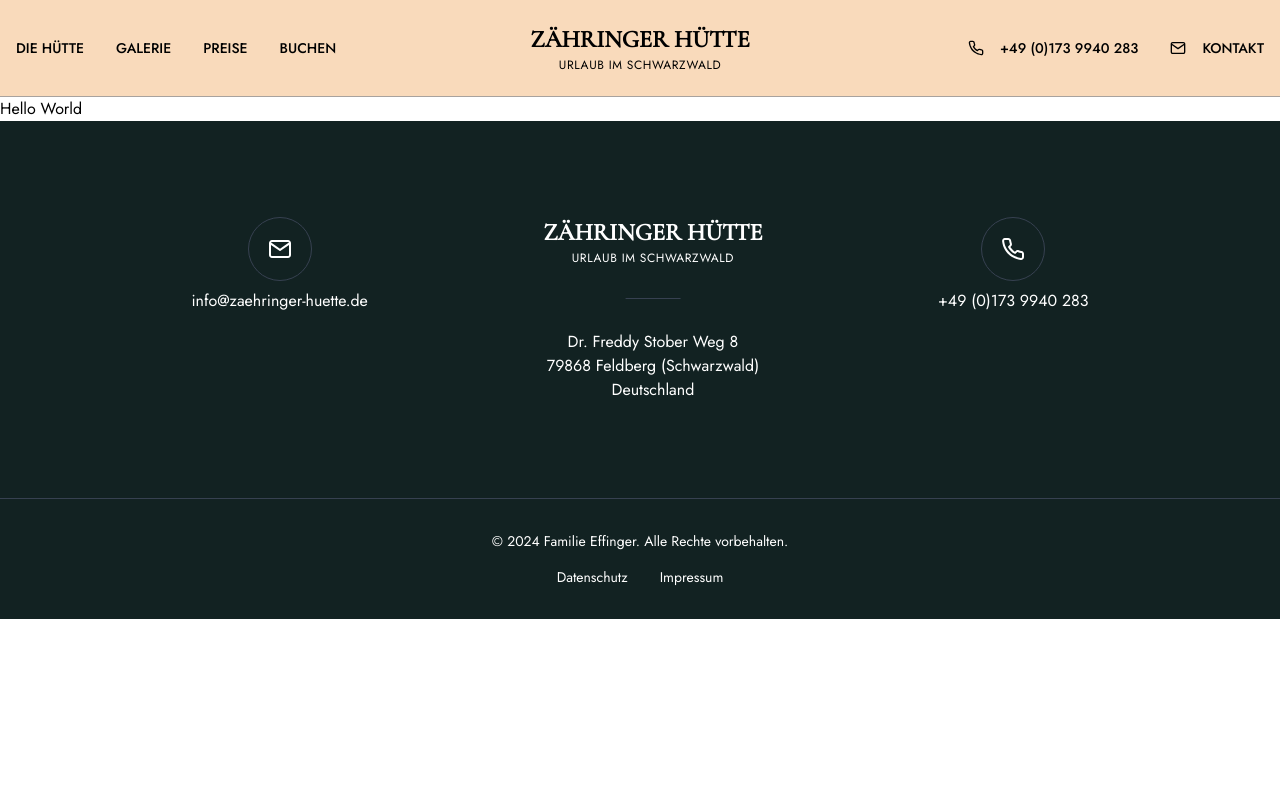
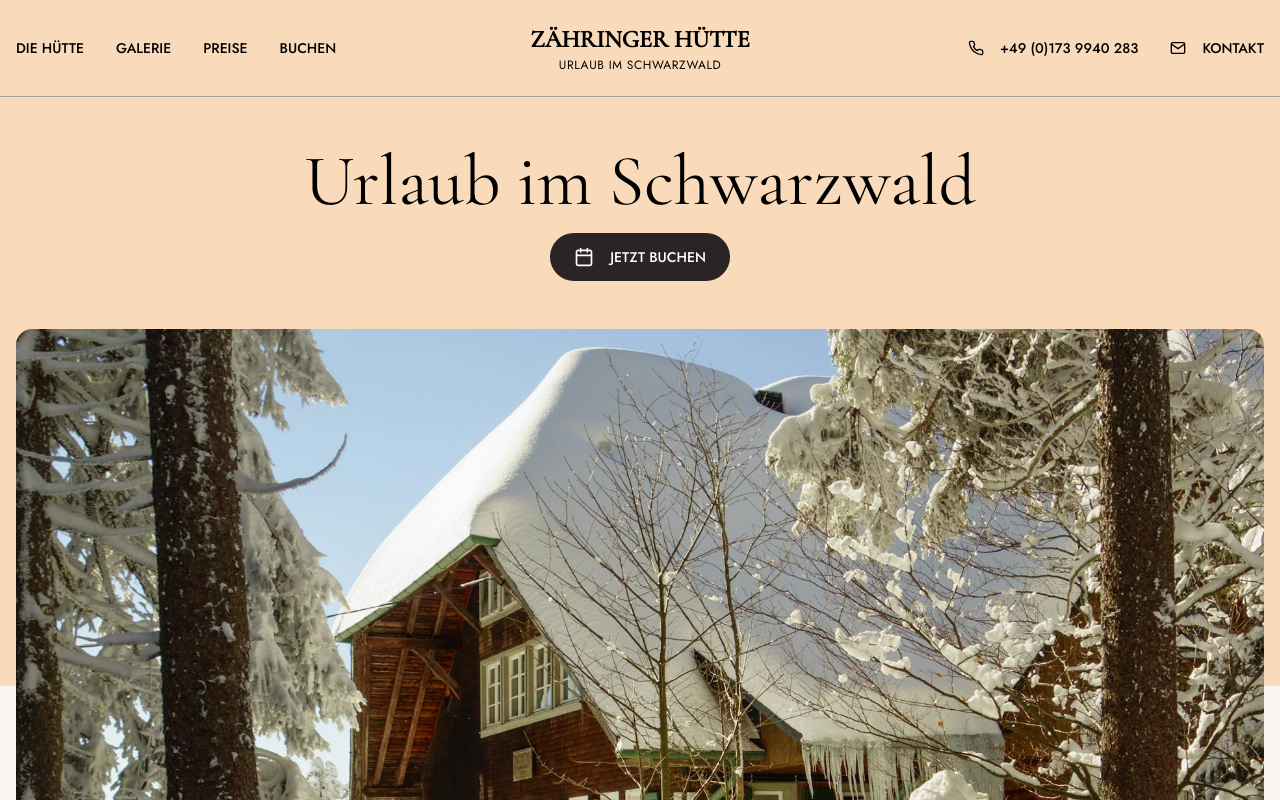
Before and after one commit to andreasremdt/zaehringer-huette, a Next.js app: page / in a window 1280 px wide. Shown: the top 800 px of the page. Built offline with nearby package versions, Linux system fonts and the light colour scheme.

Commit message:
feat: add hero

```diff
--- /dev/null
+++ b/app/components/hero.tsx
@@ -0,0 +1,31 @@
+import Image from "next/image";
+import Icon from "@/app/components/icon";
+import HeroImage from "@/app/images/hero-image.jpg";
+
+export default function Hero() {
+  return (
+    <section className="from-primary to-primary-400 bg-gradient-to-b from-60% to-60% py-12">
+      <div className="relative mx-auto max-w-7xl px-4 text-center">
+        <h1 className="mb-4 font-serif text-4xl sm:text-5xl md:text-6xl lg:text-7xl">
+          Urlaub im Schwarzwald
+        </h1>
+        <button
+          type="button"
+          className="mb-12 inline-flex h-10 items-center gap-2 rounded-full bg-stone-800 px-6 text-xs font-medium uppercase text-white md:h-12 md:gap-4 md:text-sm"
+        >
+          <Icon name="calendar" className="size-4 md:size-5" /> Jetzt buchen
+        </button>
+
+        <Image
+          src={HeroImage}
+          width={1248}
+          height={702}
+          placeholder="blur"
+          alt="eingeschneite holzhütte im schwarzwald zwischen bäumen und büschen"
+          loading="eager"
+          className="aspect-video rounded-2xl object-cover"
+        />
+      </div>
+    </section>
+  );
+}
--- a/app/components/icon.tsx
+++ b/app/components/icon.tsx
@@ -29,6 +29,12 @@ const icons = {
       d="M5.293 6.707l5.293 5.293-5.293 5.293c-0.391 0.391-0.391 1.024 0 1.414s1.024 0.391 1.414 0l5.293-5.293 5.293 5.293c0.391 0.391 1.024 0.391 1.414 0s0.391-1.024 0-1.414l-5.293-5.293 5.293-5.293c0.391-0.391 0.391-1.024 0-1.414s-1.024-0.391-1.414 0l-5.293 5.293-5.293-5.293c-0.391-0.391-1.024-0.391-1.414 0s-0.391 1.024 0 1.414z"
     />
   ),
+  calendar: (
+    <path
+      fill="currentColor"
+      d="M7 2v1h-2c-0.828 0-1.58 0.337-2.121 0.879s-0.879 1.293-0.879 2.121v14c0 0.828 0.337 1.58 0.879 2.121s1.293 0.879 2.121 0.879h14c0.828 0 1.58-0.337 2.121-0.879s0.879-1.293 0.879-2.121v-14c0-0.828-0.337-1.58-0.879-2.121s-1.293-0.879-2.121-0.879h-2v-1c0-0.552-0.448-1-1-1s-1 0.448-1 1v1h-6v-1c0-0.552-0.448-1-1-1s-1 0.448-1 1zM20 9h-16v-3c0-0.276 0.111-0.525 0.293-0.707s0.431-0.293 0.707-0.293h2v1c0 0.552 0.448 1 1 1s1-0.448 1-1v-1h6v1c0 0.552 0.448 1 1 1s1-0.448 1-1v-1h2c0.276 0 0.525 0.111 0.707 0.293s0.293 0.431 0.293 0.707zM4 11h16v9c0 0.276-0.111 0.525-0.293 0.707s-0.431 0.293-0.707 0.293h-14c-0.276 0-0.525-0.111-0.707-0.293s-0.293-0.431-0.293-0.707z"
+    />
+  ),
 };
 
 export default function Icon({ name, ...props }: Props) {
--- a/app/page.tsx
+++ b/app/page.tsx
@@ -1,3 +1,9 @@
+import Hero from "@/app/components/hero";
+
 export default function Page() {
-  return <div>Hello World</div>;
+  return (
+    <>
+      <Hero />
+    </>
+  );
 }
```
Also changed, not shown: app/images/hero-image.jpg (added).
